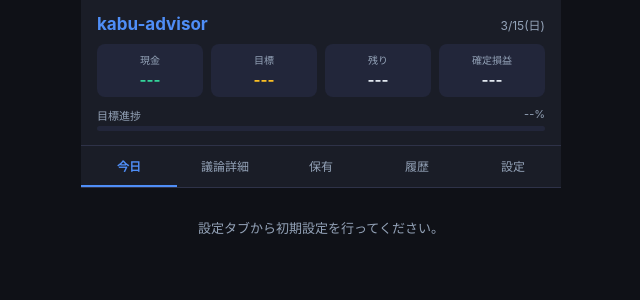
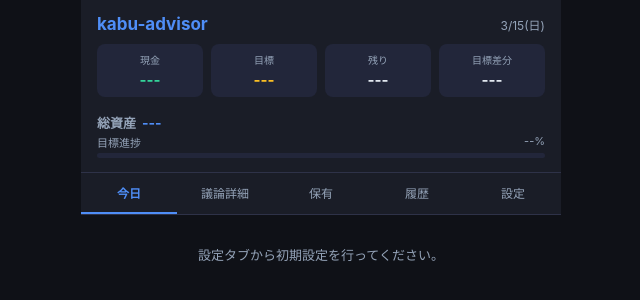
Before and after one commit to sousousou0802-arch/kabu-advisor, a FastAPI app: page / in a window 1280 px wide. Shown: the top 300 px of the page, without its empty margins (319-959 px from the left). Run offline with FastAPI, Linux system fonts and the light colour scheme; data that the repository does not hold is empty.

Commit message:
ヘッダーに総資産・内訳表示を追加、確定損益→目標差分に変更

```diff
--- a/templates/index.html
+++ b/templates/index.html
@@ -129,9 +129,14 @@
         <div class="asset-value" id="hdr-days">---</div>
       </div>
       <div class="asset-box">
-        <div class="asset-label">確定損益</div>
+        <div class="asset-label">目標差分</div>
         <div class="asset-value" id="hdr-pnl">---</div>
       </div>
+    </div>
+    <div style="padding:6px 0 2px;font-size:12px;color:var(--text2);display:flex;gap:6px;align-items:baseline;flex-wrap:wrap">
+      <span style="font-size:13px;color:var(--text1);font-weight:600">総資産</span>
+      <span id="hdr-total-assets" style="font-size:14px;font-weight:700;color:var(--accent)">---</span>
+      <span id="hdr-breakdown" style="color:var(--text2)"></span>
     </div>
     <div class="progress-wrap">
       <div class="progress-label"><span>目標進捗</span><span id="hdr-pct">--%</span></div>
@@ -368,11 +373,19 @@ async function loadStatus() {
   document.getElementById('hdr-target').textContent = (data.target_amount || 0).toLocaleString() + '円';
   document.getElementById('hdr-days').textContent = (data.remaining_days ?? '--') + '日';
 
-  const pnl = data.total_pnl || 0;
-  const pnlEl = document.getElementById('hdr-pnl');
-  pnlEl.textContent = (pnl >= 0 ? '+' : '') + pnl.toLocaleString() + '円';
-  // 利益=緑、損失=赤（日本株標準）
-  pnlEl.className = 'asset-value ' + (pnl > 0 ? 'green' : pnl < 0 ? 'red' : '');
+  // 目標差分（総資産 - 目標）
+  const totalAssets = data.total_assets || 0;
+  const targetAmount = data.target_amount || 0;
+  const diff = totalAssets - targetAmount;
+  const diffEl = document.getElementById('hdr-pnl');
+  diffEl.textContent = (diff >= 0 ? '+' : '') + diff.toLocaleString() + '円';
+  diffEl.className = 'asset-value ' + (diff > 0 ? 'green' : diff < 0 ? 'red' : '');
+
+  // 総資産 + 内訳
+  document.getElementById('hdr-total-assets').textContent = totalAssets.toLocaleString() + '円';
+  const stockVal = totalAssets - (data.current_cash || 0);
+  document.getElementById('hdr-breakdown').textContent =
+    `現金 ${(data.current_cash || 0).toLocaleString()}円 ＋ 株式 ${stockVal.toLocaleString()}円`;
 
   // 進捗（元手→目標）：total_assetsベースで計算（APIが返すgoal_progress_pctを使用）
   if (data.goal_progress_pct !== undefined) {
```
